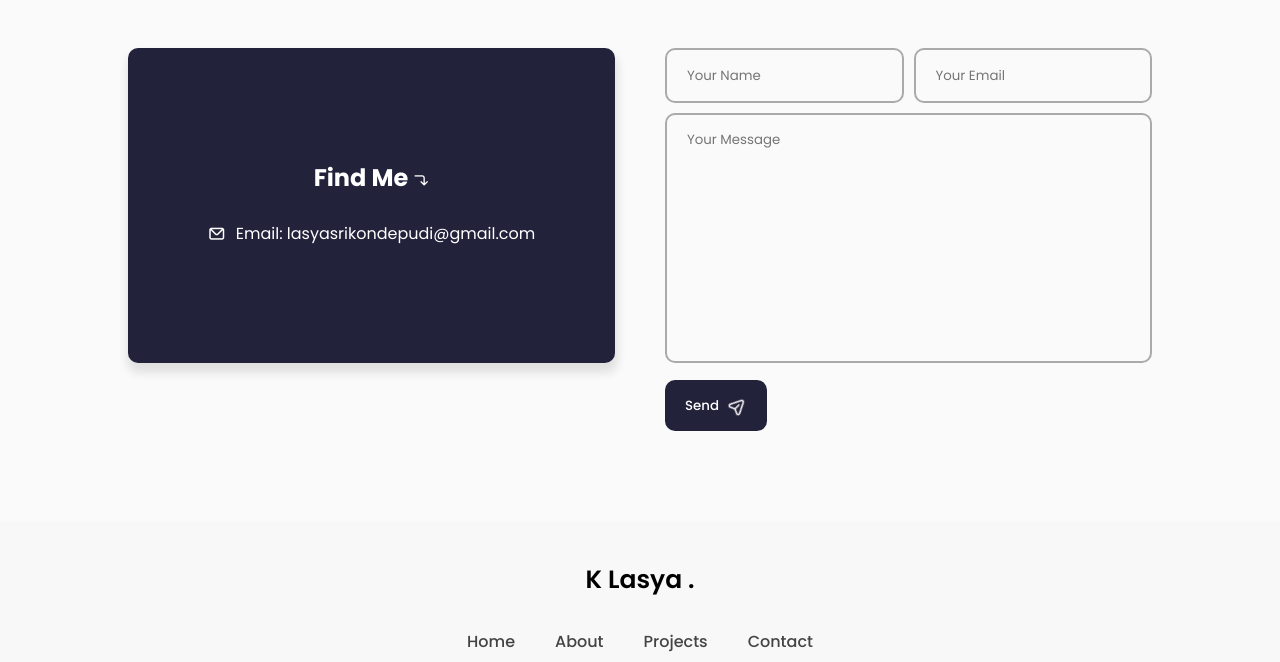
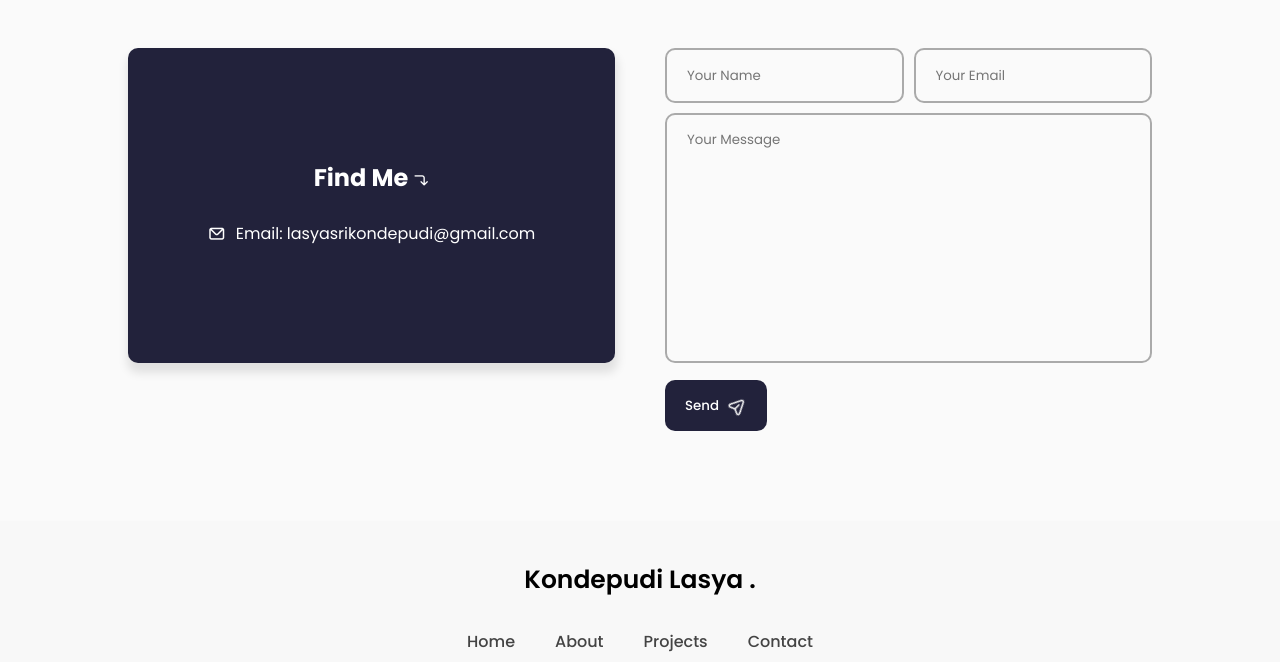
Before and after one commit to Lasyasaisri/portfolio, a plain HTML site: page index.html in a window 1280 px wide. Shown: the part 2007-2669 px from the top of the page. Drawn offline with nearby package versions, Linux system fonts and the light colour scheme.

Commit message:
Update index.html

```diff
--- a/index.html
+++ b/index.html
@@ -197,7 +197,7 @@
 
     <footer>
         <div class="top-footer">
-            <p>K Lasya .</p>
+            <p>Kondepudi Lasya .</p>
         </div>
         <div class="middle-footer">
             <ul class="footer-menu">
```
